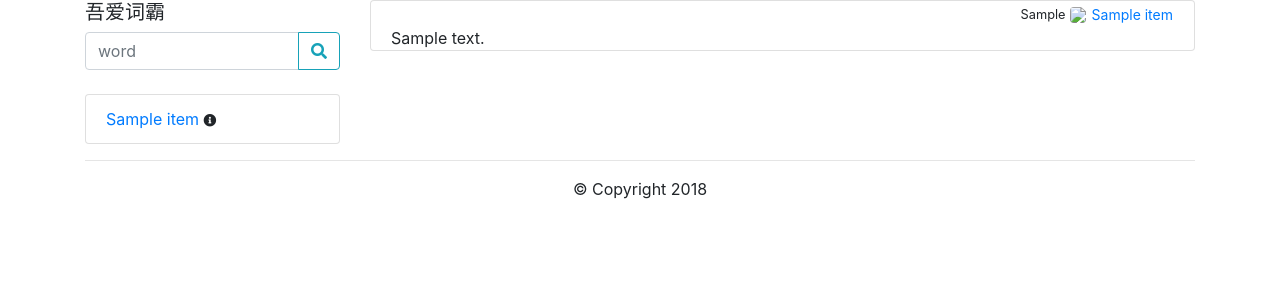
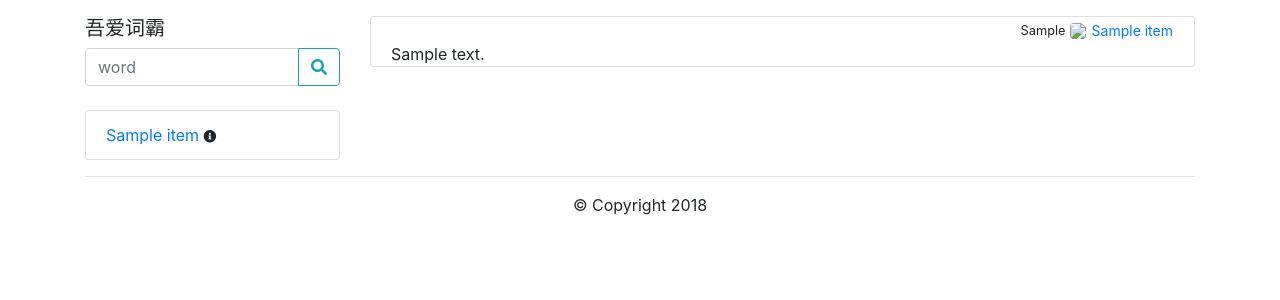
Before and after one commit to liuyug/flask-mdict, a Python web app: template flask_mdict/templates/mdict/query.html in a window 1280 px wide. Shown: the top 300 px of the page. Run offline with Jinja, Linux system fonts and the light colour scheme; the template is opened without the code that fills it: most values are stand-ins (such as "Sample title", 1, 10 or a date in 2020); form fields are guessed from the names that the template uses; some libraries are stand-ins or nearby versions.

Commit message:
fix space before dict

```diff
--- a/flask_mdict/static/css/mdict.css
+++ b/flask_mdict/static/css/mdict.css
@@ -1,5 +1,4 @@
 
 .anchor-fix {
-    padding-top: 20px;
-    margin-top: -20px;
+    height: 1em;
 }
--- a/flask_mdict/templates/mdict/query.html
+++ b/flask_mdict/templates/mdict/query.html
@@ -91,7 +91,6 @@
                 </div>
             </div>
         </div>
-        <br />
         {% endfor %}
     </div>
 </div>
```
